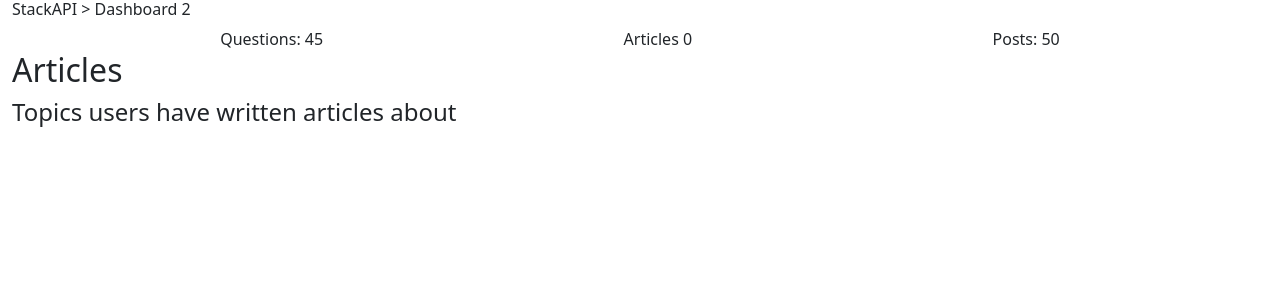
After one commit to JoniJohn/stackAPI, a Django app: page /dashboard/articles in a window 1280 px wide. The commit adds this page. Shown: the top 300 px of the page. Run offline with Django 4.2, Linux system fonts and the light colour scheme; some libraries are stand-ins or nearby versions.

Commit message:
Basic view for Articles dashboard

```diff
--- a/web/dashboard/urls.py
+++ b/web/dashboard/urls.py
@@ -5,4 +5,5 @@ from . import views
 
 urlpatterns = [
     path('', views.dashboard, name='dashboard'),
+    path('articles', views.dashboard2, name='dashboard2'),
 ]
--- a/web/dashboard/views.py
+++ b/web/dashboard/views.py
@@ -6,8 +6,9 @@ from django.template import loader
 
 # import controllers.summary as summary
 import controllers.questions as questions
+import controllers.articles as articles
 
-# Create your views here.
+# Questions dashboard
 def dashboard(request):
     template = loader.get_template('dashboard.html')
     context = {
@@ -16,3 +17,11 @@ def dashboard(request):
         "question_answered": questions.is_answered_data(),
     }
     return HttpResponse(template.render(context, request))
+
+# Articles dashboard
+def dashboard2(request):
+    template = loader.get_template('dashboard2.html')
+    context = {
+        "articles_count": articles.get_count()
+    }
+    return HttpResponse(template.render(context, request))
--- a/web/templates/dashboard.html
+++ b/web/templates/dashboard.html
@@ -3,7 +3,7 @@
 <head>
     <meta charset="utf-8">
     <link href="https://cdn.jsdelivr.net/npm/bootstrap@5.0.2/dist/css/bootstrap.min.css" rel="stylesheet" integrity="sha384-EVSTQN3/azprG1Anm3QDgpJLIm9Nao0Yz1ztcQTwFspd3yD65VohhpuuCOmLASjC" crossorigin="anonymous">
-    <title>StackAPI Dashboard</title>
+    <title>StackAPI</title>
 </head>
 <body class="container-fluid">
     <h6>StackAPI > Dashboard</h6>
--- /dev/null
+++ b/web/templates/dashboard2.html
@@ -0,0 +1,21 @@
+<!DOCTYPE html>
+<html lang="en">
+<head>
+    <meta charset="utf-8">
+    <link href="https://cdn.jsdelivr.net/npm/bootstrap@5.0.2/dist/css/bootstrap.min.css" rel="stylesheet" integrity="sha384-EVSTQN3/azprG1Anm3QDgpJLIm9Nao0Yz1ztcQTwFspd3yD65VohhpuuCOmLASjC" crossorigin="anonymous">
+    <title>StackAPI</title>
+</head>
+<body class="container-fluid">
+    <h6>StackAPI > Dashboard 2</h6>
+    <div class="container">
+        <div class="row row-cols-auto">
+            <div class="col m-auto">Questions: 45</div>
+            <div class="col m-auto">Articles {{ articles_count }}</div>
+            <div class="col m-auto">Posts: 50</div>
+        </div>
+    </div>
+    <h2>Articles</h2>
+    <h4>Topics users have written articles about</h4>
+
+    <script src="https://cdn.jsdelivr.net/npm/chart.js@3.7.0/dist/chart.min.js"></script>
+</body>
```
